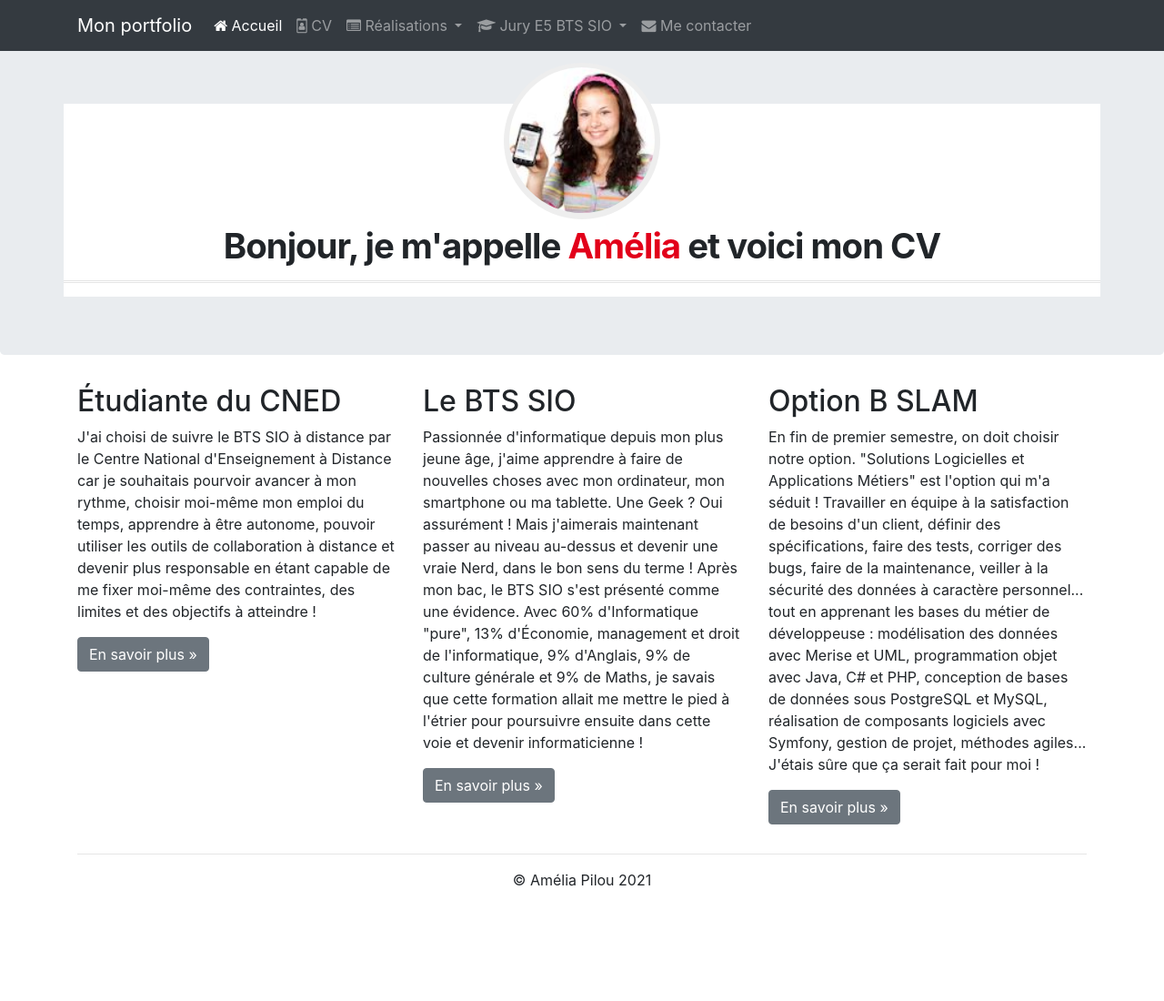
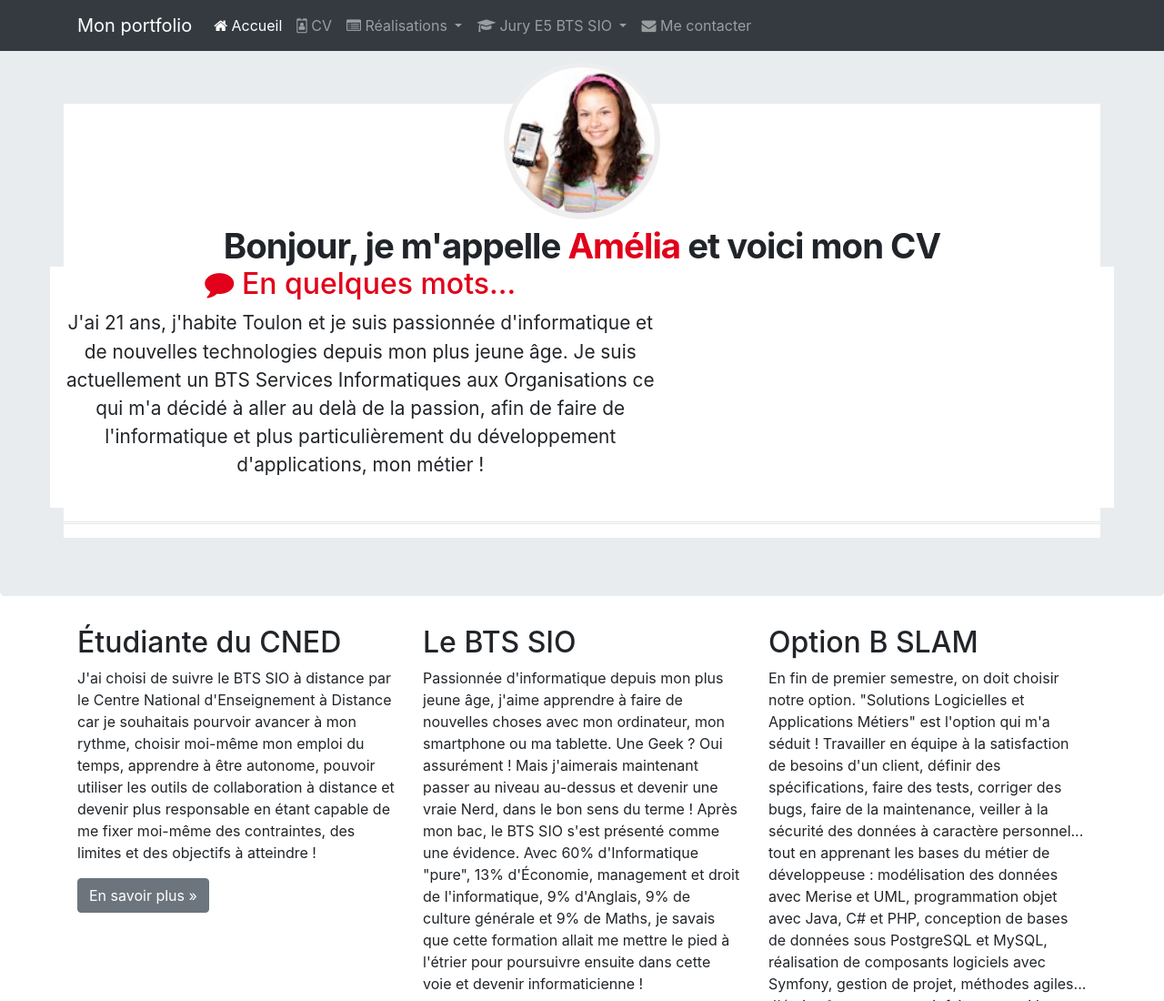
Before and after one commit to JeremyGrmt/jeremygrmt.github.io, a plain HTML site: page index.html in a window 1280 px wide. Shown: the top 1100 px of the page at 91% size. Before the commit the page ends 995 px from the top, so only its background shows below. Drawn offline with nearby package versions, Linux system fonts and the light colour scheme.

Commit message:
-modifying header to round the picture -change the text place and color of name to red -have to move the div présentation -switching to intelliJ community

```diff
--- a/css/cv.css
+++ b/css/cv.css
@@ -18,3 +18,10 @@ body { padding-top: 50px; }
 #cv-intro::after { background: url('images/ligne.png'); /* Dossier "images" est un sous-
                                                            dossier de "css" (à créer) */
                    width: 100%; height: 3px; margin-top: 15px; content: ''; display: block;}
+/****************************************
+*     Rubriques
+****************************************/
+.rubrique { margin-bottom: 15px; }
+.rubrique h2 { color: rgb(226,0,26); }
+.rubrique h2::before{ margin-right: 5px; }
+.rubrique p{ font-size: 1.3em; line-height: 1.5em; }
--- a/index.html
+++ b/index.html
@@ -128,11 +128,29 @@
             </div>
             <div id="cv-intro">
                 <h1>Bonjour, je m'appelle <span>Amélia</span> et voici mon CV</h1>
+                <div class="row cadreCV">
+          <div class="col-xs-12 col-sm-7">
+            <!-- Partie gauche -->
+            <div class="rubrique clearfix">
+              <h2><span class="fa fa-comment"></span> En quelques mots...</h2>
+              <p>J'ai 21 ans, j'habite Toulon et je suis passionnée d'informatique et de
+                 nouvelles technologies depuis mon plus jeune âge. Je suis actuellement un
+                 BTS Services Informatiques aux Organisations ce qui m'a décidé à aller au
+                 delà de la passion, afin de faire de l'informatique et plus particulièrement
+                 du développement d'applications, mon métier&nbsp;!
+              </p>
+            </div>
+          </div>
+          <div class="col-xs-12 col-sm-5">
+            <!-- Partie droite -->
+          </div>
+        </div>
             </div>
           </div>
         </div>
       </div>
     </div>
+
         <footer>
             <div class="container">
                 <div class="row">
```
